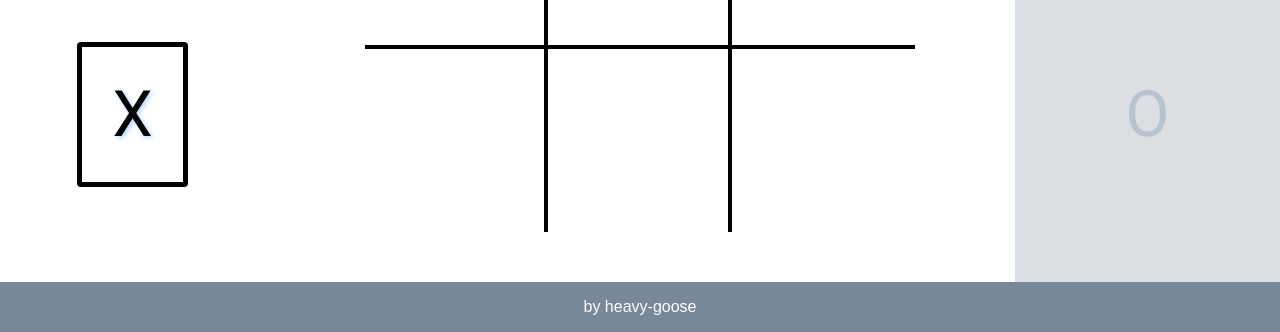
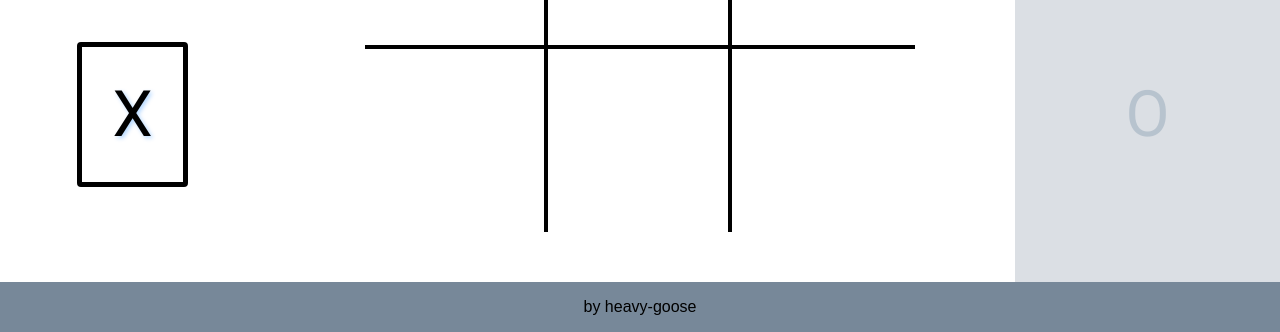
Before and after one commit to heavy-goose/tic-tac-toe, a plain HTML site: page index.html in a window 1280 px wide. In both pictures the pointer is over the link "by heavy-goose". Shown: the part 468-800 px from the top of the page. Drawn offline with Linux system fonts and the light colour scheme; a web font is replaced by a local one.

Commit message:
Cosmetic footer link fix

```diff
--- a/styles.css
+++ b/styles.css
@@ -149,3 +149,7 @@ body {
     text-decoration: none;
     color: white;
 }
+
+.footer a:hover {
+    color: black;
+}
```
